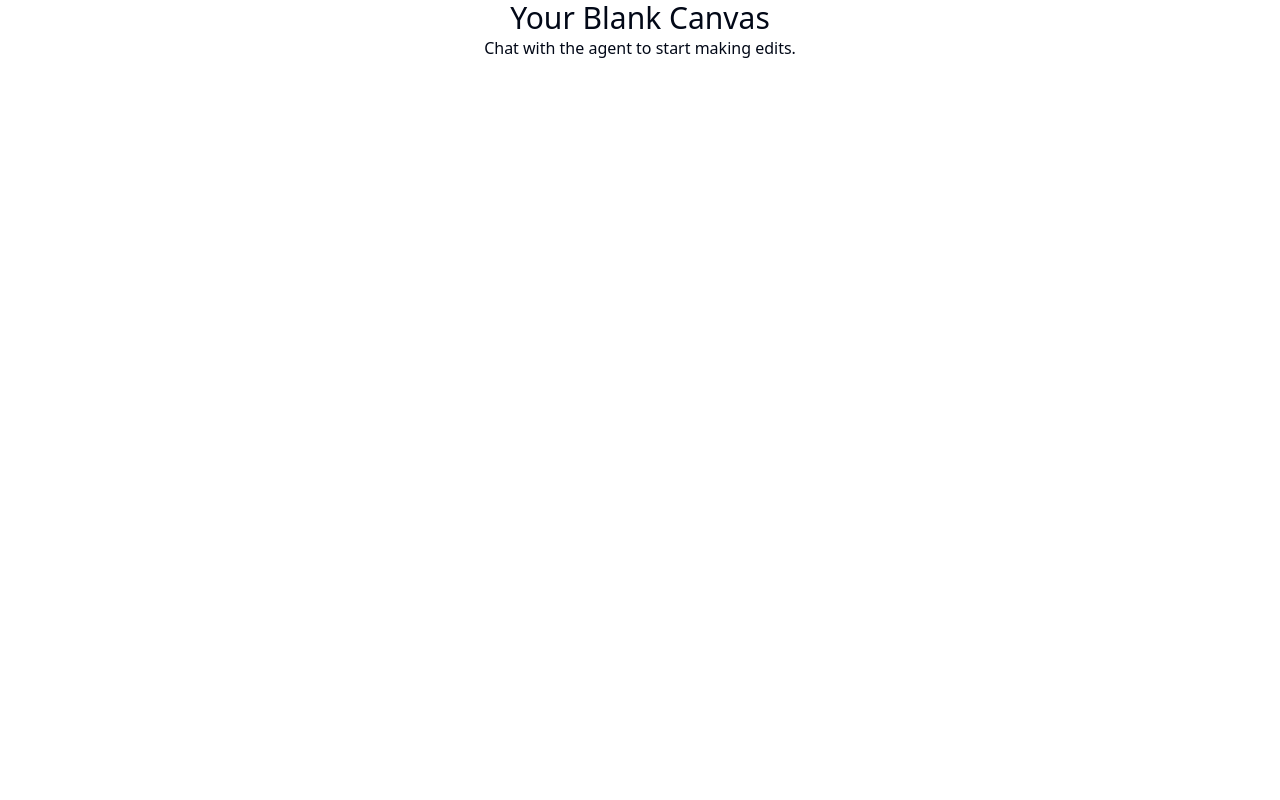
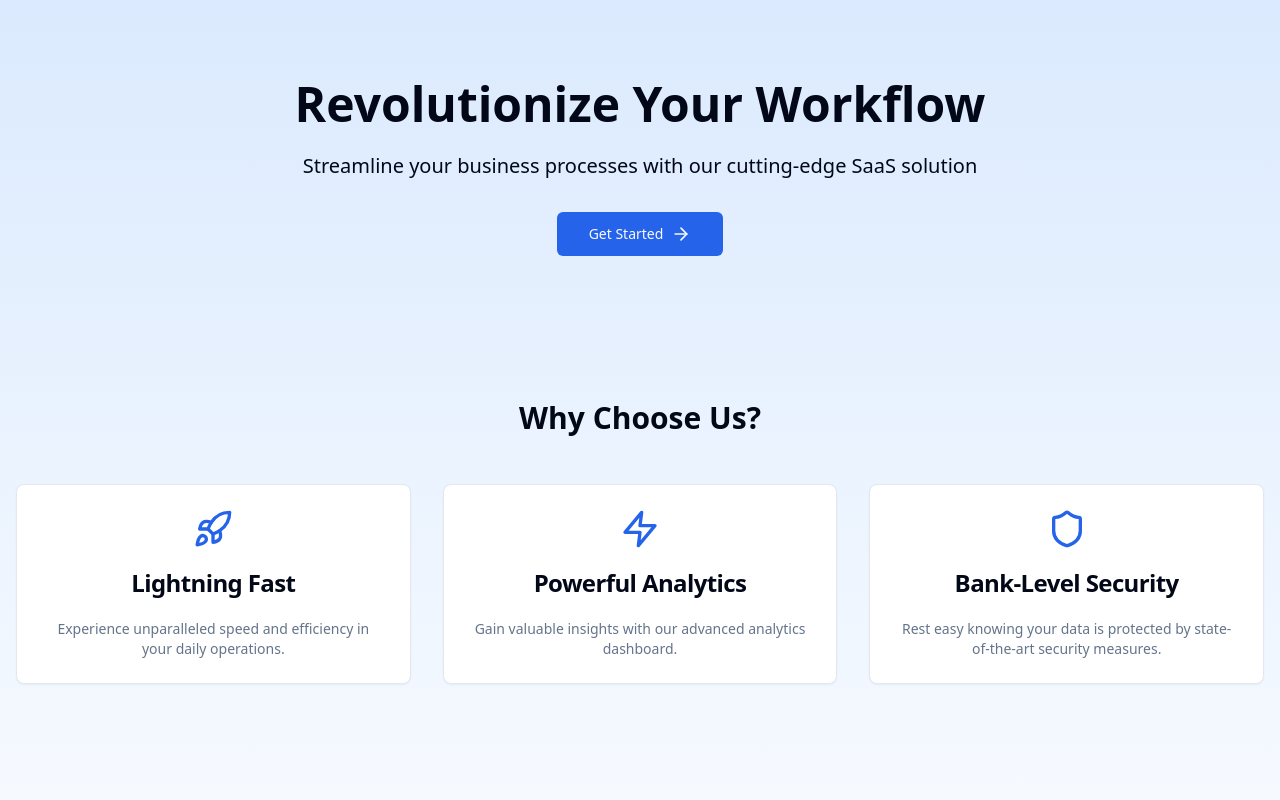
Before and after one commit to GPT-Engineer-App-Dev/startup-sparkle-hub, a React (Vite) app: page / in a window 1280 px wide. Shown: the top 800 px of the page. Built offline with nearby package versions, Linux system fonts and the light colour scheme.

Commit message:
GPT Engineer Update

```diff
--- a/src/pages/Index.jsx
+++ b/src/pages/Index.jsx
@@ -1,14 +1,64 @@
-// Update this page (the content is just a fallback if you fail to update the page)
+import React from 'react';
+import { Button } from '@/components/ui/button';
+import { Card, CardHeader, CardTitle, CardDescription, CardContent } from '@/components/ui/card';
+import { Rocket, Zap, Shield, ArrowRight } from 'lucide-react';
 
 const Index = () => {
   return (
-    <div className="flex justify-center items-center">
-      <div className="text-center">
-        <h1 className="text-3xl">Your Blank Canvas</h1>
-        <p>Chat with the agent to start making edits.</p>
-      </div>
+    <div className="min-h-screen bg-gradient-to-b from-blue-100 to-white">
+      {/* Hero Section */}
+      <section className="container mx-auto px-4 py-20 text-center">
+        <h1 className="text-5xl font-bold mb-6">Revolutionize Your Workflow</h1>
+        <p className="text-xl mb-8">Streamline your business processes with our cutting-edge SaaS solution</p>
+        <Button size="lg" className="bg-blue-600 hover:bg-blue-700">
+          Get Started <ArrowRight className="ml-2" size={20} />
+        </Button>
+      </section>
+
+      {/* Features Section */}
+      <section className="container mx-auto px-4 py-16">
+        <h2 className="text-3xl font-semibold text-center mb-12">Why Choose Us?</h2>
+        <div className="grid grid-cols-1 md:grid-cols-3 gap-8">
+          <FeatureCard
+            icon={<Rocket size={40} />}
+            title="Lightning Fast"
+            description="Experience unparalleled speed and efficiency in your daily operations."
+          />
+          <FeatureCard
+            icon={<Zap size={40} />}
+            title="Powerful Analytics"
+            description="Gain valuable insights with our advanced analytics dashboard."
+          />
+          <FeatureCard
+            icon={<Shield size={40} />}
+            title="Bank-Level Security"
+            description="Rest easy knowing your data is protected by state-of-the-art security measures."
+          />
+        </div>
+      </section>
+
+      {/* CTA Section */}
+      <section className="container mx-auto px-4 py-20 text-center">
+        <h2 className="text-3xl font-semibold mb-6">Ready to Transform Your Business?</h2>
+        <p className="text-xl mb-8">Join thousands of satisfied customers and take your company to the next level.</p>
+        <Button size="lg" className="bg-green-600 hover:bg-green-700">
+          Start Free Trial
+        </Button>
+      </section>
     </div>
   );
 };
 
+const FeatureCard = ({ icon, title, description }) => (
+  <Card className="text-center">
+    <CardHeader>
+      <div className="mx-auto text-blue-600 mb-4">{icon}</div>
+      <CardTitle>{title}</CardTitle>
+    </CardHeader>
+    <CardContent>
+      <CardDescription>{description}</CardDescription>
+    </CardContent>
+  </Card>
+);
+
 export default Index;
```
